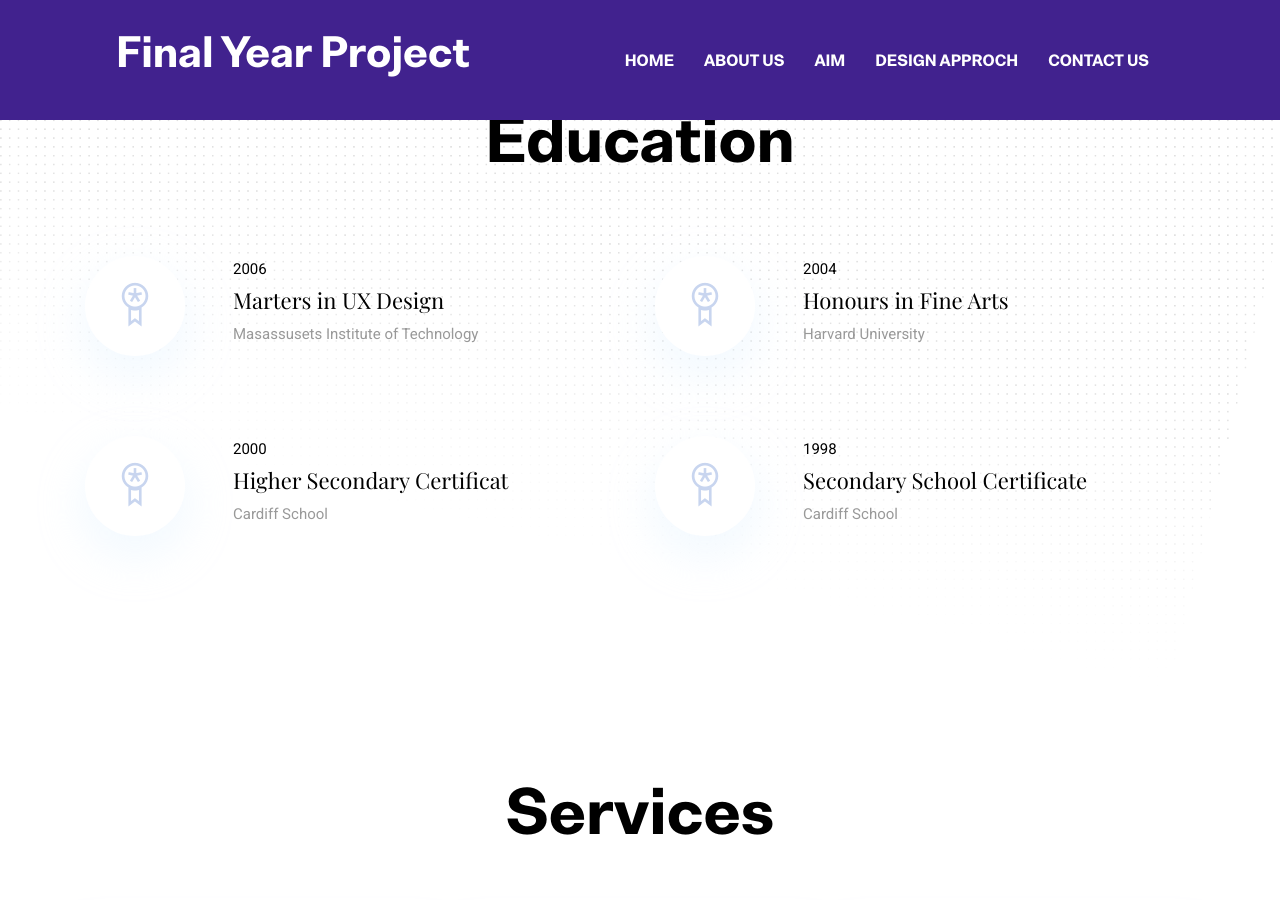
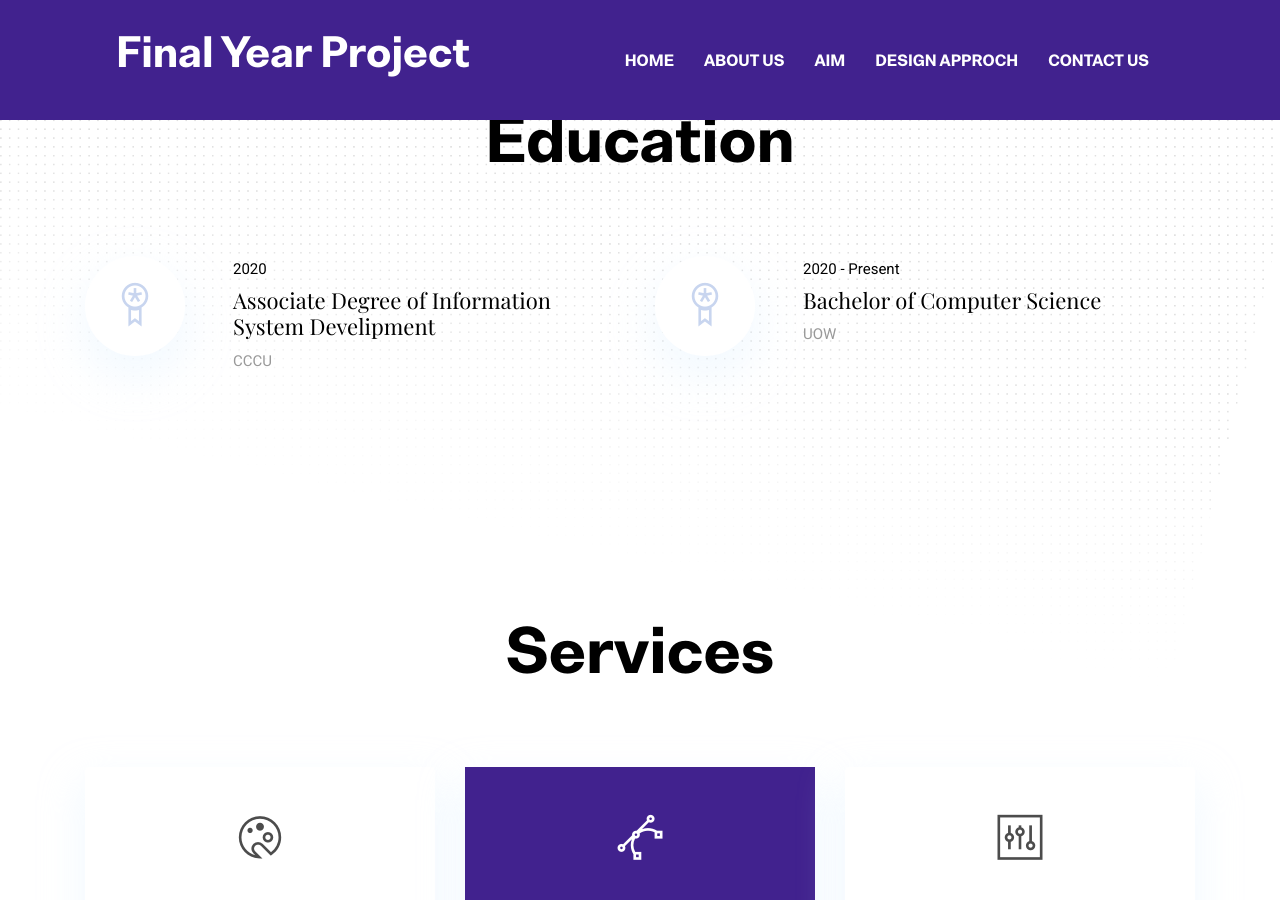
Before and after one commit to RyanL-29/FinalYearProjectWeb, a Jekyll site: the page built from index.html, in a window 1280 px wide and 900 px high, scrolled down 2687 px. Built offline with Jekyll 4.4.1, drawn with Linux system fonts in a browser that asks for light colours.

Commit message:
Update settings.yml

```diff
--- a/_data/settings.yml
+++ b/_data/settings.yml
@@ -122,10 +122,9 @@ experience:
 
 education-title: Education
 education:
-- {name: Marters in UX Design, date: '2006', organization: 'Masassusets Institute of Technology'}
-- {name: Honours in Fine Arts, date: '2004', organization: 'Harvard University'}
-- {name: Higher Secondary Certificat, date: '2000', organization: 'Cardiff School'}
-- {name: Secondary School Certificate, date: '1998', organization: 'Cardiff School'}
+- {name: Associate Degree of Information System Develipment, date: '2020', organization: 'CCCU'}
+- {name: Bachelor of Computer Science, date: '2020 - Present', organization: 'UOW'}
+
 
 
 #-------------------------------
```
